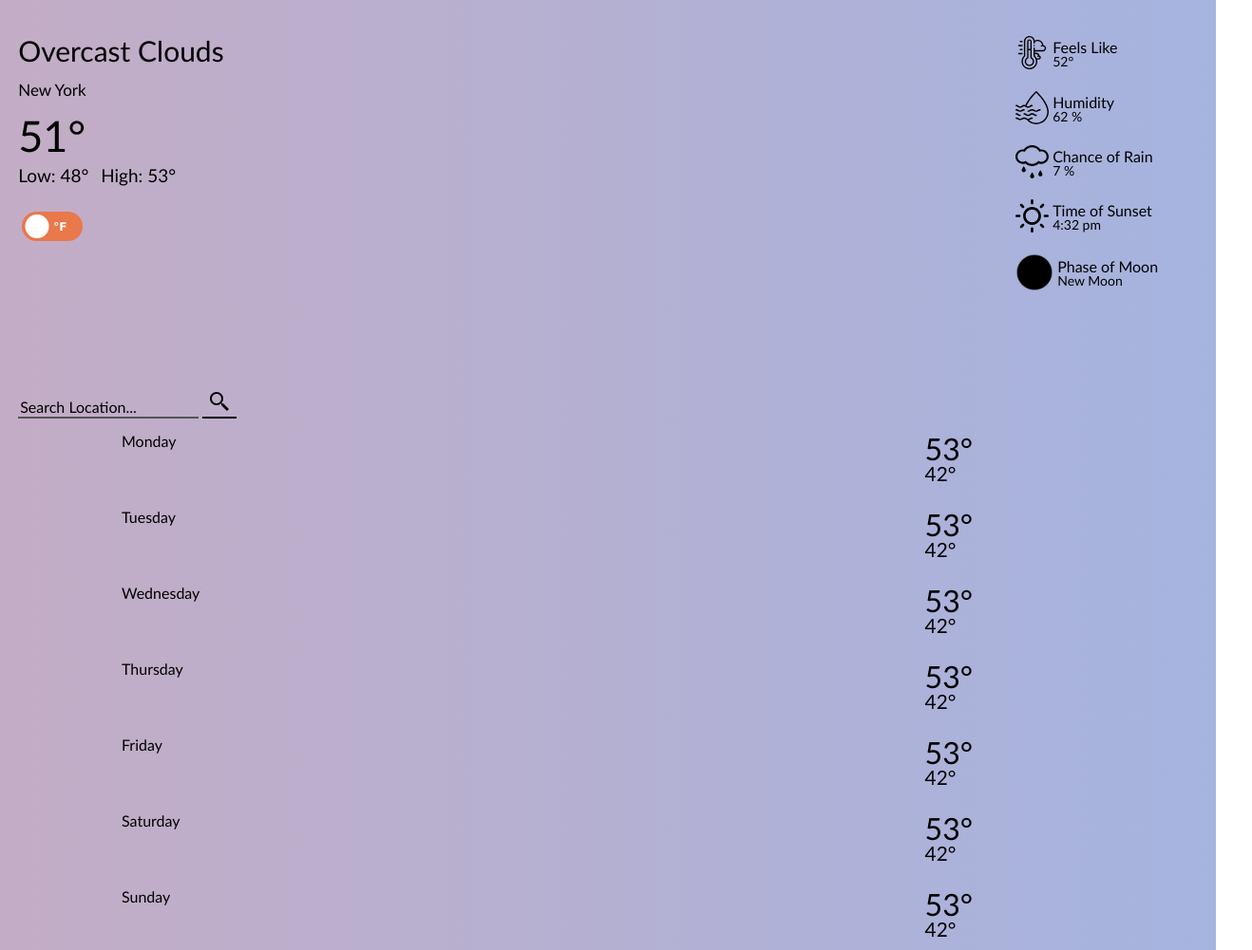
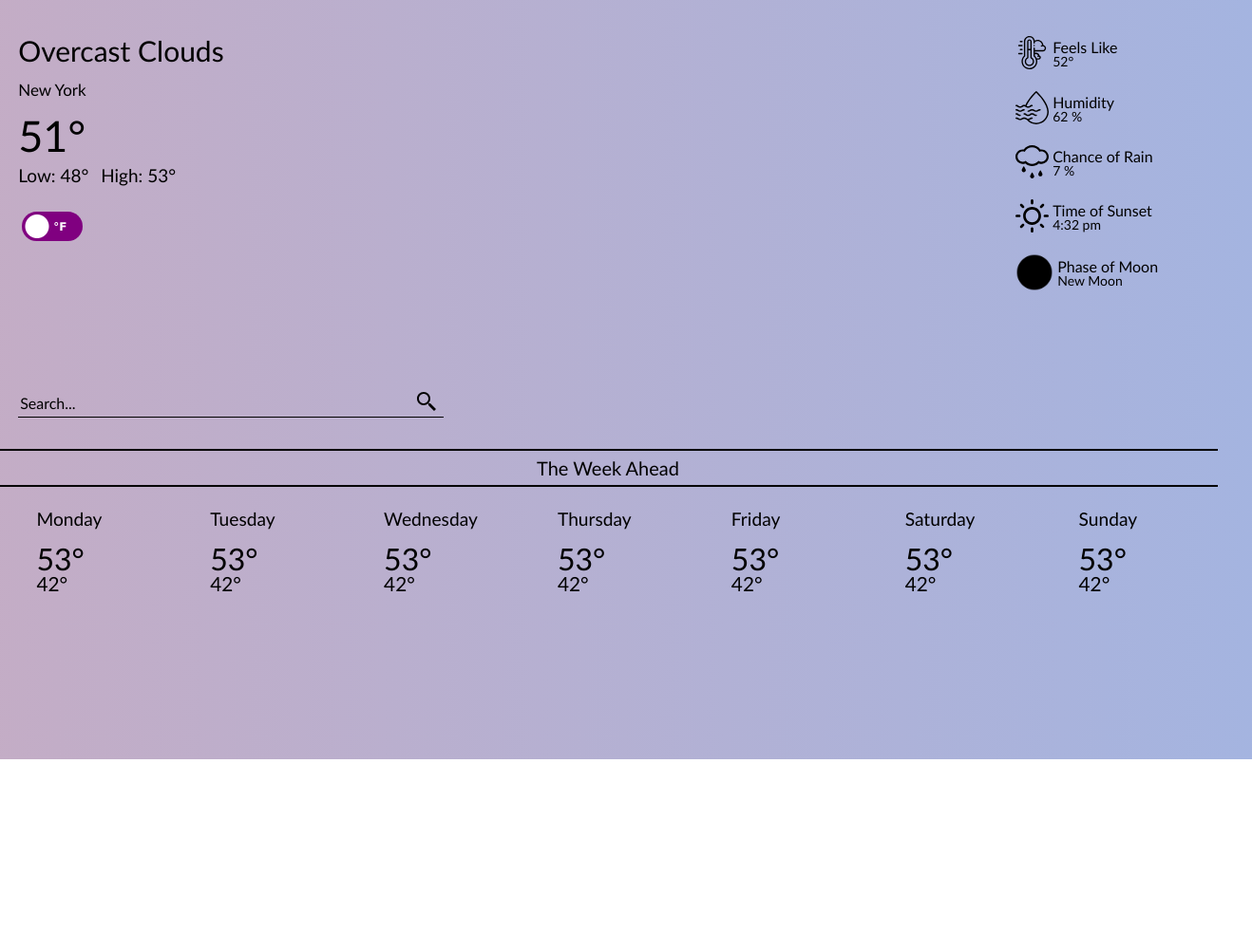
Before and after one commit to ChristopherCummins/weather-app, a website: page index.html in a window 1280 px wide. Shown: the whole page at 95% size, 1318 px wide, since content can reach past the window. After the commit the page ends 800 px from the top, so only its background shows below. Drawn offline with nearby package versions, Linux system fonts and the light colour scheme; no server answers.

Commit message:
desktop and mobile designs differentiated

```diff
--- a/index.html
+++ b/index.html
@@ -13,19 +13,19 @@
         <div class = "leftDescriptionBox">
             <div class = "descriptionText">Overcast Clouds</div>
             <div class = "cityName">New York</div>
-            <div class = "temperature">51&#176;</div>
+            <div class = "temperature temp">51&#176;</div>
             <div class = "highLowBox">
-                <div class = "todaysLow">Low: 48&#176;</div>
-                <div class = "todaysHigh">High: 53&#176;</div>
+                <div class = "todaysLow temp">Low: 48&#176;</div>
+                <div class = "todaysHigh temp">High: 53&#176;</div>
             </div>
-            <input type="checkbox" class = "toggle">
+            <input type="checkbox" name = "checkbox" class = "toggle">
             <div class = "todayMainIconContainer">
                 <svg class = "rightIcon" id = "iconContainer"></svg>
             </div>
             <div class = "searchContainer">
                 <form id = "searchForm" onsubmit="return false">
-                    <input id = "searchInput" type = "text" placeholder = "Search Location...       ">
-                    <button type = "submit" onclick = "parseWeatherData()" id = "searchBtn"><img src="/assets/search.svg"></button>
+                    <input id = "searchInput" name ="search" type = "text" placeholder = "Search...       ">
+                    <button type = "submit" onclick = "parseWeatherData()" id = "searchBtn"><img src="assets/search.svg"></button>
                 </form>
             </div>
         </div>
@@ -34,7 +34,7 @@
                 <div class = "rightIcon"><img src = "/assets/thermo.svg" class = "filterSVG" height = "35" width = "35"/> </div>
                 <div class = "rightInnerBox">
                     <div class = "rightHeading">Feels Like</div>
-                    <div class = "rightDescription">52&#176;</div>
+                    <div class = "rightDescription temp">52&#176;</div>
                 </div>
             </div>
             <div class = "rightCategory">
@@ -68,12 +68,16 @@
         </div>
     </div>
     <div class = "bottomContainer">
+        <div class = "weeklyDisplayContainer"></div>
+            <div class = "leftLine"><hr></div>
+            <div class = "weeklyDisplayName">The Week Ahead</div>
+            <div class = "rightLine"><hr></div>
         <div class = "weeklyContainer">
             <div class = "day">
                 <div class = "date">Monday</div>
                 <div class = "weeklyHighLowBox">
-                    <div class = "high">53&#176;</div>
-                    <div class = "low">42&#176;</div>
+                    <div class = "high temp">53&#176;</div>
+                    <div class = "low temp">42&#176;</div>
                 </div>
                 <div class = "weeklyIconContainer">
                     <svg class = "weeklyIcon" id = "iconContainer"></svg>
@@ -82,8 +86,8 @@
             <div class = "day">
                 <div class = "date">Tuesday</div>
                 <div class = "weeklyHighLowBox">
-                    <div class = "high">53&#176;</div>
-                    <div class = "low">42&#176;</div>
+                    <div class = "high temp">53&#176;</div>
+                    <div class = "low temp">42&#176;</div>
                 </div>
                 <div class = "weeklyIconContainer">
                     <svg class = "weeklyIcon" id = "iconContainer"></svg>
@@ -92,8 +96,8 @@
             <div class = "day">
                 <div class = "date">Wednesday</div>
                 <div class = "weeklyHighLowBox">
-                    <div class = "high">53&#176;</div>
-                    <div class = "low">42&#176;</div>
+                    <div class = "high temp">53&#176;</div>
+                    <div class = "low temp">42&#176;</div>
                 </div>
                 <div class = "weeklyIconContainer">
                     <svg class = "weeklyIcon" id = "iconContainer"></svg>
@@ -102,8 +106,8 @@
             <div class = "day">
                 <div class = "date">Thursday</div>
                 <div class = "weeklyHighLowBox">
-                    <div class = "high">53&#176;</div>
-                    <div class = "low">42&#176;</div>
+                    <div class = "high temp">53&#176;</div>
+                    <div class = "low temp">42&#176;</div>
                 </div>
                 <div class = "weeklyIconContainer">
                     <svg class = "weeklyIcon" id = "iconContainer"></svg>
@@ -112,8 +116,8 @@
             <div class = "day">
                 <div class = "date">Friday</div>
                 <div class = "weeklyHighLowBox">
-                    <div class = "high">53&#176;</div>
-                    <div class = "low">42&#176;</div>
+                    <div class = "high temp">53&#176;</div>
+                    <div class = "low temp">42&#176;</div>
                 </div>
                 <div class = "weeklyIconContainer">
                     <svg class = "weeklyIcon" id = "iconContainer"></svg>
@@ -122,8 +126,8 @@
             <div class = "day">
                 <div class = "date">Saturday</div>
                 <div class = "weeklyHighLowBox">
-                    <div class = "high">53&#176;</div>
-                    <div class = "low">42&#176;</div>
+                    <div class = "high temp">53&#176;</div>
+                    <div class = "low temp">42&#176;</div>
                 </div>
                 <div class = "weeklyIconContainer">
                     <svg class = "weeklyIcon" id = "iconContainer"></svg>
@@ -132,8 +136,8 @@
             <div class = "day">
                 <div class = "date">Sunday</div>
                 <div class = "weeklyHighLowBox">
-                    <div class = "high">53&#176;</div>
-                    <div class = "low">42&#176;</div>
+                    <div class = "high temp">53&#176;</div>
+                    <div class = "low temp">42&#176;</div>
                 </div>
                 <div class = "weeklyIconContainer">
                     <svg class = "weeklyIcon" id = "iconContainer"></svg>
--- a/package.json
+++ b/package.json
@@ -17,6 +17,7 @@
   },
   "homepage": "https://github.com/ChristopherCummins/weather-app#readme",
   "dependencies": {
-    "d3": "^7.2.1"
+    "d3": "^7.2.1",
+    "date-fns": "^2.28.0"
   }
 }
--- a/style.css
+++ b/style.css
@@ -1,3 +1,12 @@
+body {
+  display: flex;
+  flex-direction: column;
+  justify-content: space-between;
+  width: 100%;
+  max-width: 100%;
+  overflow-x: hidden;
+}
+
 .topContainer {
   display: flex;
   flex-direction: row;
@@ -91,18 +100,62 @@
   filter: brightness(0) saturate(100%) invert(0%) sepia(10%) saturate(7462%) hue-rotate(130deg) brightness(85%) contrast(108%);
 }
 
+.bottomContainer {
+  display: flex;
+  flex-direction: column;
+  padding-top: 2%;
+  width: 100%;
+}
+
+.weeklyDisplayContainer {
+  display: flex;
+  flex-direction: row;
+}
+
+.weeklyDisplayName {
+  font-family: 'Gill Sans', 'Gill Sans MT', Calibri, 'Trebuchet MS', sans-serif;
+  font-size: 20px;
+  align-self: center;
+}
+
+hr {
+  border: 1px solid black;
+  width: 100%;
+}
+
 
 .weeklyContainer {
   display: flex;
   flex-direction: column;
   align-items: center;
   justify-content: space-between;
+  width: 100%;
+}
+
+@media (min-width:600px) {
+  .weeklyContainer {
+    display: flex;
+    flex-direction: row;
+    align-items: center;
+    justify-content: space-between;
+    width: 100%;
+    padding-left: 3%;
+  }
 }
 
 .day {
   display: flex;
   width: 80%;
   max-height: 5rem;
+}
+
+@media (min-width:600px) {
+  .day {
+    display: flex;
+    flex-direction: column;
+    justify-content: space-between;
+    width: 100%;
+  }
 }
 
 .date {
@@ -113,28 +166,68 @@
   display: block;
 }
 
+@media (min-width:600px) {
+  .date {
+    margin-top: 1rem;
+    font-size: 1.2rem;
+    font-weight: 500;
+    margin-right: auto;
+    display: block;
+  }
+}
+
 .weeklyHighLowBox {
   display: flex;
   flex-direction: column;
   margin-right: 4rem;
 }
 
+@media (min-width:600px) {
+  .weeklyHighLowBox {
+    display: block;
+    margin-right: auto;
+  }
+}
+
+
 .high {
   font-size: 2rem;
   margin-top: 1rem;
   display: block;
+  margin-left: auto;
 }
 
 .low {
   font-size: 1.3rem;
   display: block;
+  margin-left: auto;
+}
+
+@media (min-width:600px) {
+  .high {
+    font-size: 2rem;
+    margin-top: 1rem;
+    display: block;
+    margin-right: auto;
+  }
+
+  .low {
+    font-size: 1.3rem;
+    display: block;
+    margin-right: auto;
+  }
 }
 
 .weeklyIconContainer {
-  width: 4rem;
+  width: 4rem;;
   display: block;
-  overflow: hidden;
+}
 
+@media (min-width:600px) {
+  .weeklyIcon {
+    width: 100%;
+    margin-right: auto;
+  }
 }
 
 .filterSVGweekly {
@@ -144,27 +237,32 @@
 #searchBtn {
   background: none;
   border: none;
-  border-top: none;
-  border-left: none;
-  border-right: none;
-  border-bottom: 2.5px solid black;
+  display: block;
+  margin-left: auto;
 }
 
 #searchInput {
   font-family: 'Gill Sans', 'Gill Sans MT', Calibri, 'Trebuchet MS', sans-serif;
   font-size: 1rem;
   background: none;
-  border-top: none;
-  border-left: none;
-  border-right: none;
-  border-color: black;
+  border: none;
+  display: block;
+  flex-grow: 100;
+}
 
+#searchForm {
+  display: flex;
+  width: 70%;
+  border-bottom:1px solid #000;
+}
+
+textarea:focus, input:focus{
+  outline: none;
 }
 
 input::placeholder{
   color: #000000;
 }
-
 
 
 .toggle {
@@ -173,7 +271,7 @@
     padding: 8px 0 8px 33px;
     border-radius: 16px;
     background: radial-gradient(circle 12px, white 100%, transparent calc(100% + 1px)) #ccc -16px;
-    background-color: rgb(233, 120, 75);
+    background-color: purple;
     transition: 0.3s ease-in-out;
   }
   .toggle::before {
```
Also changed, not shown: script.js (+67 -6 lines), 2 other files.
